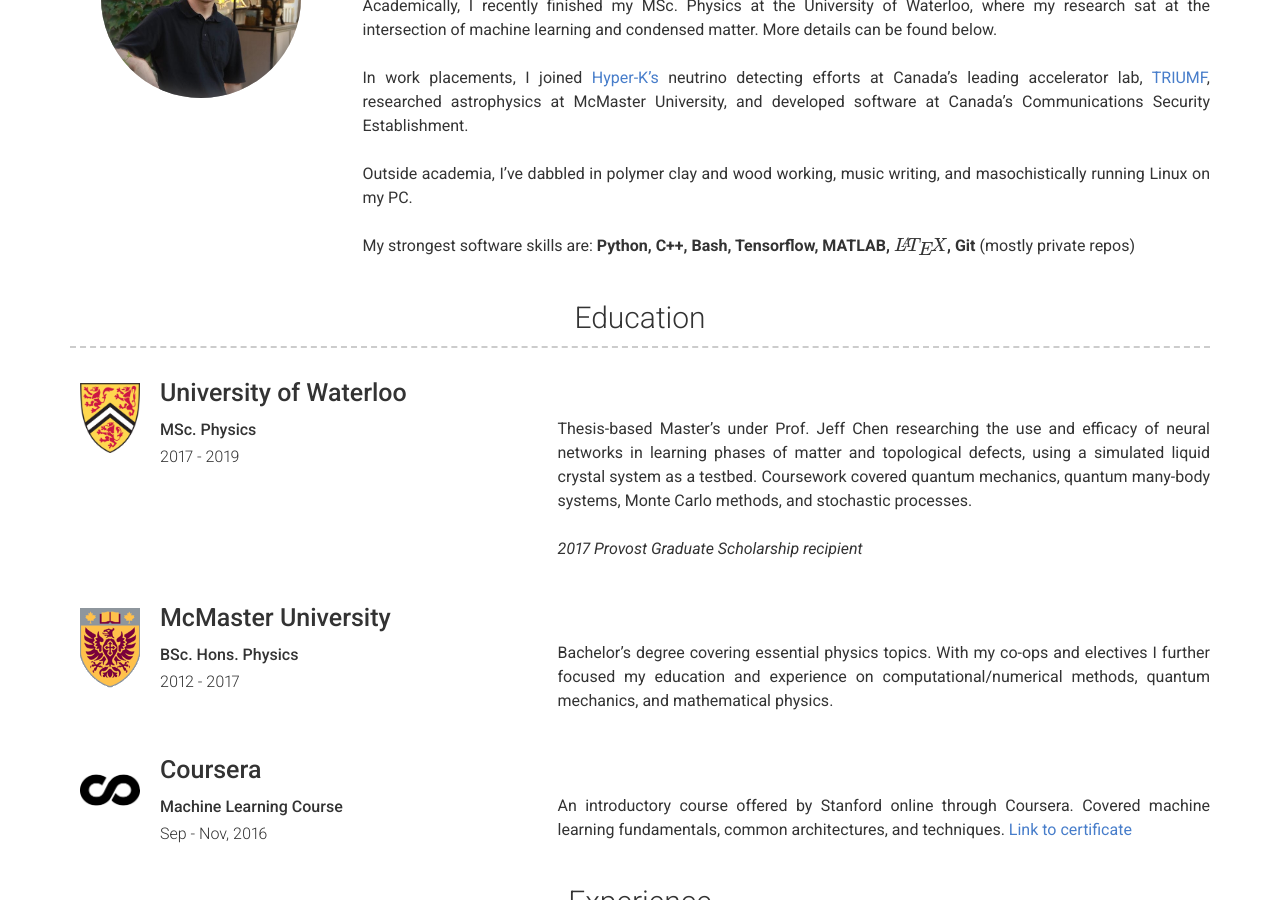
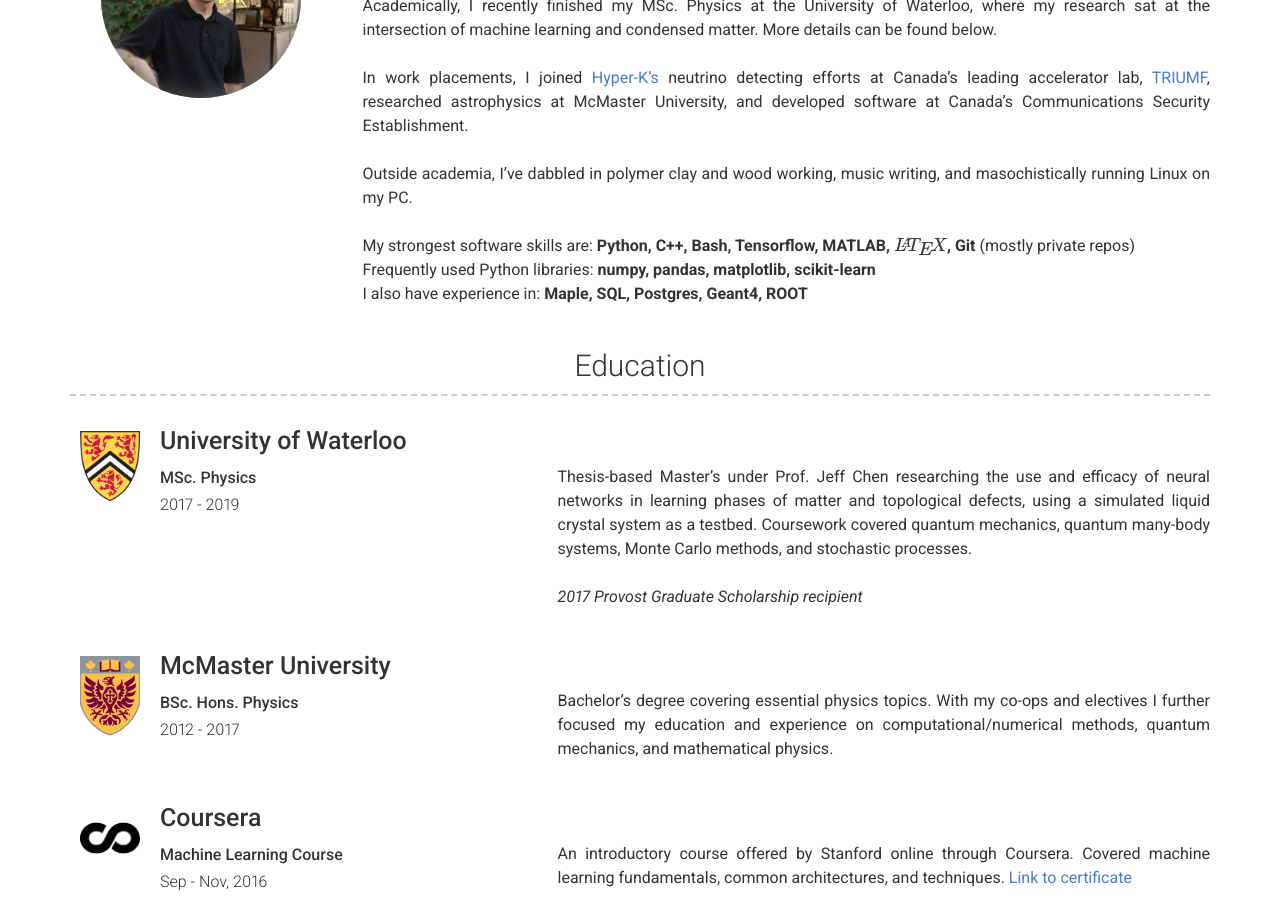
Before and after one commit to m-walters/m-walters.github.io, a Jekyll site: the page built from index.md, in a window 1280 px wide and 900 px high, scrolled down 431 px. Built offline with Jekyll 4.4.1, drawn with Linux system fonts in a browser that asks for light colours; formulas are drawn with MathJax 3.

Commit message:
updated with python libs

```diff
--- a/_config.yml
+++ b/_config.yml
@@ -34,6 +34,8 @@ about_content: | # this will include new lines to allow paragraphs
   and masochistically running Linux on my PC.
   <br/>
   My strongest software skills are: __Python, C++, Bash, Tensorflow, MATLAB, $$\LaTeX$$, Git__ (mostly private repos)
+  Frequently used Python libraries: __numpy, pandas, matplotlib, scikit-learn__
+  I also have experience in: __Maple, SQL, Postgres, Geant4, ROOT__
 
 
 # Projects Section
```
